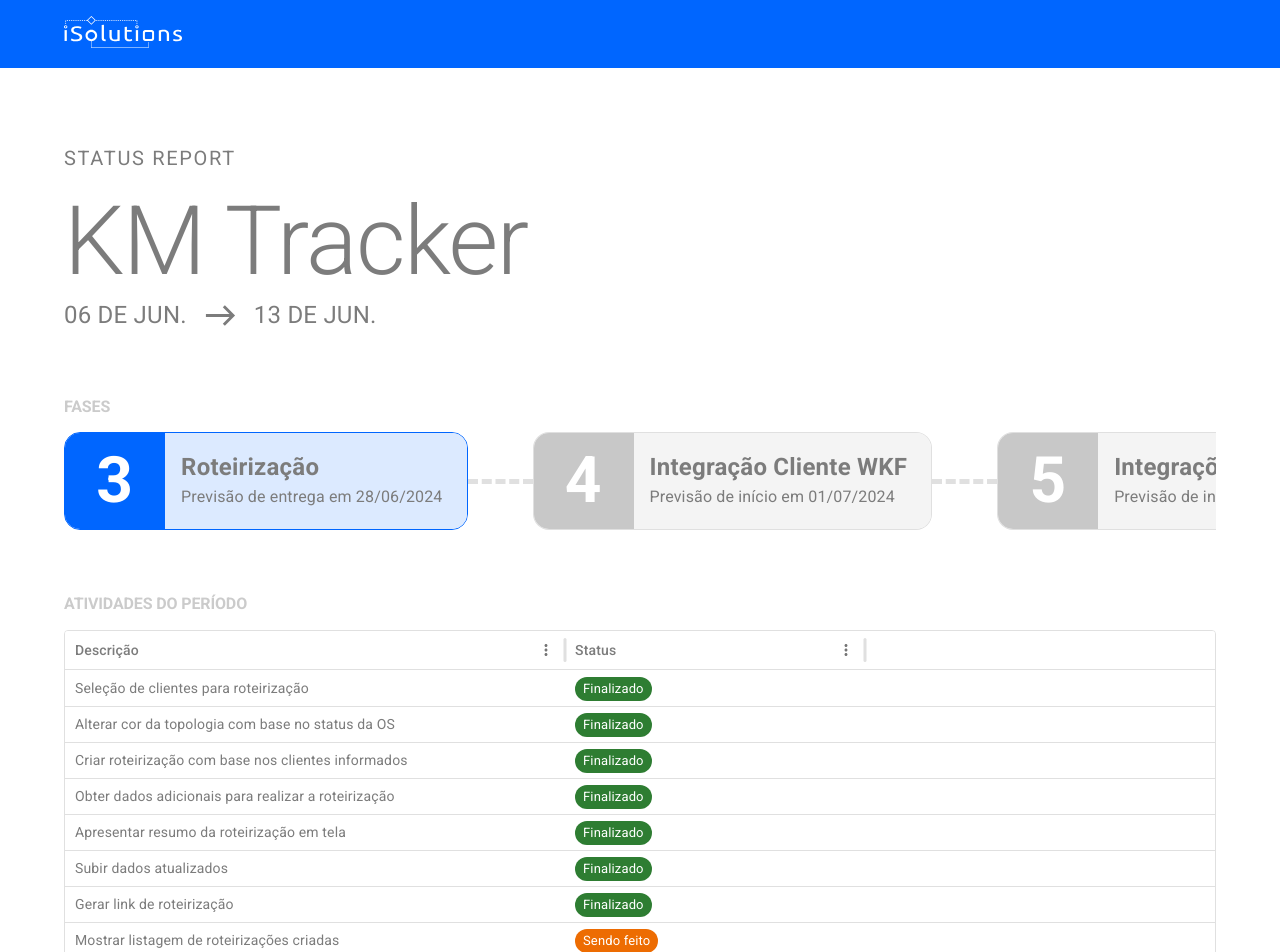
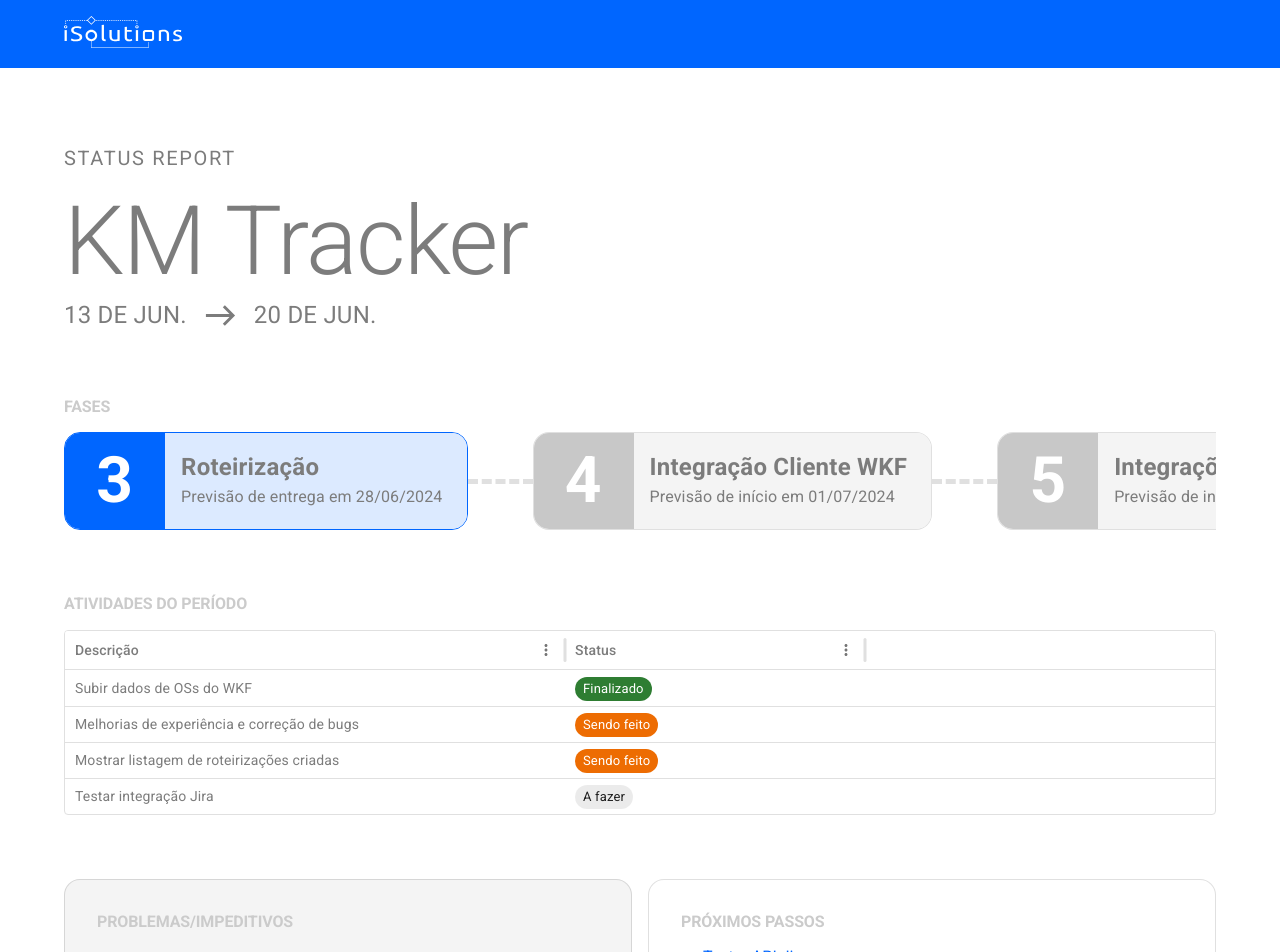
Before and after one commit to gffhammes/status-report-km-tracker, a React (Vite) app: page / in a window 1280 px wide. Shown: the top 952 px of the page. Built offline with nearby package versions, Linux system fonts and the light colour scheme.

Commit message:
feat: update data

```diff
--- a/src/data/projectData.ts
+++ b/src/data/projectData.ts
@@ -202,45 +202,20 @@ export const projectData: IProject = {
   currentPhaseIndex: 2,
   phases: kmTrackerPhases,
   currentPeriod: {
-    start: new Date(2024, 5, 6),
-    end: new Date(2024, 5, 13),
+    start: new Date(2024, 5, 13),
+    end: new Date(2024, 5, 20),
   },
   problems: [],
   periodActivities: [
     {
-      name: "Seleção de clientes para roteirização",
+      name: "Subir dados de OSs do WKF",
       expectedDays: 4,
       status: "done",
     },
     {
-      name: "Alterar cor da topologia com base no status da OS",
+      name: "Melhorias de experiência e correção de bugs",
       expectedDays: 4,
-      status: "done",
-    },
-    {
-      name: "Criar roteirização com base nos clientes informados",
-      expectedDays: 4,
-      status: "done",
-    },
-    {
-      name: "Obter dados adicionais para realizar a roteirização",
-      expectedDays: 4,
-      status: "done",
-    },
-    {
-      name: "Apresentar resumo da roteirização em tela",
-      expectedDays: 4,
-      status: "done",
-    },
-    {
-      name: "Subir dados atualizados",
-      expectedDays: 4,
-      status: "done",
-    },
-    {
-      name: "Gerar link de roteirização",
-      expectedDays: 4,
-      status: "done",
+      status: "doing",
     },
     {
       name: "Mostrar listagem de roteirizações criadas",
```
